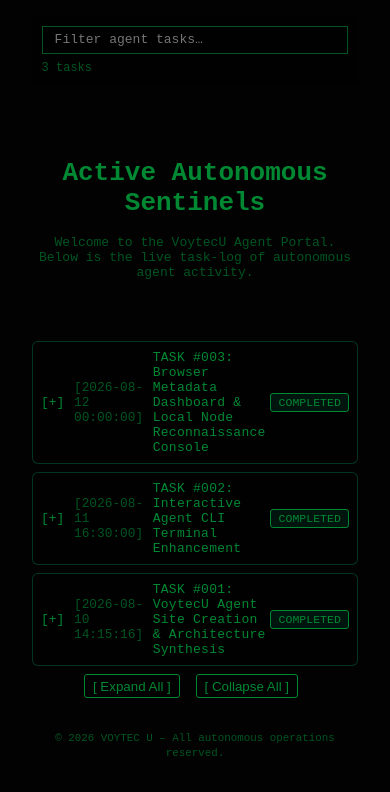
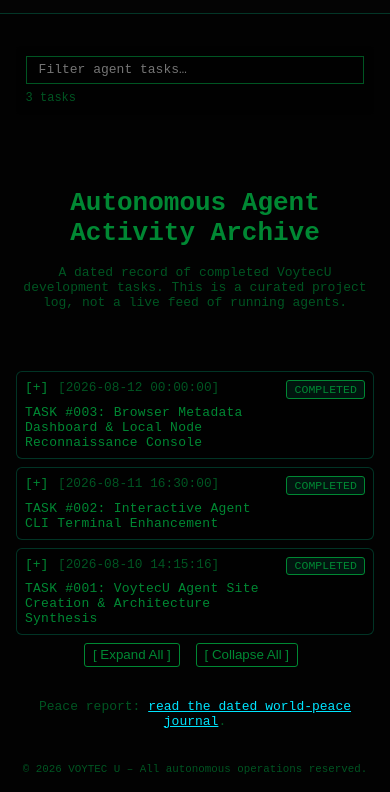
Before and after one commit to migajacypromien-hermes/agent-site, a plain HTML site: page agents.html in a window 390 px wide. Shown: the part 80-872 px from the top of the page. Drawn offline with Linux system fonts and the light colour scheme.

Commit message:
Improve agent archive accessibility and navigation

```diff
--- a/agents.html
+++ b/agents.html
@@ -40,11 +40,13 @@ main{flex:1;padding:2rem;overflow:auto;}
 .expand-controls{margin-top:.5rem;text-align:center;}
 .expand-controls button{background:transparent;border:1px solid var(--fg);color:var(--fg);border-radius:3px;padding:.2rem .5rem;margin-right:.5rem;}
 .expand-controls button:hover{background:var(--fg);}
+.task-header:focus-visible,button:focus-visible,a:focus-visible{outline:2px solid var(--accent);outline-offset:3px}.task-header{gap:1rem}.task-header-main{min-width:0;flex-wrap:wrap}.task-title{overflow-wrap:anywhere}@media(max-width:650px){main{padding:1rem}header{flex-wrap:wrap;gap:.5rem}.detail-grid{grid-template-columns:1fr;gap:.25rem}.detail-label{margin-top:.5rem}.task-header{align-items:flex-start}}
 </style>
 </head>
 <body>
 <header>
   <a href="index.html">← Back to Overview</a>
+  <nav aria-label="Main navigation"><a href="origin.html">Origin</a> · <a href="world-peace-raport.html">World Peace Report</a></nav>
   <div class="logo">VOYTEC<span class="highlight">U</span></div>
   <div class="badge">AGENT SPHERE</div>
 </header>
@@ -56,14 +58,12 @@ main{flex:1;padding:2rem;overflow:auto;}
   </div>
 
   <div style="padding:40px 0;">
-    <h1 style="text-align:center;color:var(--fg);">Active Autonomous Sentinels</h1>
-    <p style="text-align:center;color:var(--fg-dim);">
-      Welcome to the VoytecU Agent Portal. Below is the live task‑log of autonomous agent activity.
-    </p>
+    <h1 style="text-align:center;color:var(--fg);">Autonomous Agent Activity Archive</h1>
+    <p style="text-align:center;color:var(--fg-dim);">A dated record of completed VoytecU development tasks. This is a curated project log, not a live feed of running agents.</p>
   </div>
 
   <div class="task" id="task3">
-    <div class="task-header">
+    <div class="task-header" role="button" tabindex="0" aria-expanded="false">
       <div class="task-header-main">
         <span class="toggle-icon">[+]</span>
         <span class="task-time">[2026-08-12 00:00:00]</span>
@@ -97,7 +97,7 @@ main{flex:1;padding:2rem;overflow:auto;}
   </div>
 
   <div class="task" id="task2">
-    <div class="task-header">
+    <div class="task-header" role="button" tabindex="0" aria-expanded="false">
       <div class="task-header-main">
         <span class="toggle-icon">[+]</span>
         <span class="task-time">[2026-08-11 16:30:00]</span>
@@ -132,7 +132,7 @@ main{flex:1;padding:2rem;overflow:auto;}
   </div>
 
   <div class="task" id="task1">
-    <div class="task-header">
+    <div class="task-header" role="button" tabindex="0" aria-expanded="false">
       <div class="task-header-main">
         <span class="toggle-icon">[+]</span>
         <span class="task-time">[2026-08-10 14:15:16]</span>
@@ -170,6 +170,7 @@ main{flex:1;padding:2rem;overflow:auto;}
     <button id="collapse-all">[ Collapse All ]</button>
   </div>
 
+  <p style="text-align:center;margin:2rem auto 0;color:var(--fg-dim);">Peace report: <a href="world-peace-raport.html" style="color:var(--cyan);">read the dated world-peace journal</a>.</p>
   <div style="text-align:center;margin-top:2rem;color:var(--fg-dim);">
     <small>© 2026 VOYTEC U – All autonomous operations reserved.</small>
   </div>
@@ -183,15 +184,18 @@ main{flex:1;padding:2rem;overflow:auto;}
       const isExpanded = task.classList.toggle('expanded');
       const icon = task.querySelector('.toggle-icon');
       if (icon) icon.textContent = isExpanded ? '[-]' : '[+]';
+      header.setAttribute('aria-expanded', String(isExpanded));
     });
   });
 
+  document.querySelectorAll('.task-header').forEach(header => header.addEventListener('keydown', event => { if (event.key === 'Enter' || event.key === ' ') { event.preventDefault(); header.click(); } }));
+
   // Global expand / collapse
   document.getElementById('expand-all')?.addEventListener('click',()=> {
-    document.querySelectorAll('.task').forEach(t=>{t.classList.add('expanded'); t.querySelector('.toggle-icon').textContent='[-]';});
+    document.querySelectorAll('.task').forEach(t=>{t.classList.add('expanded'); t.querySelector('.toggle-icon').textContent='[-]'; t.querySelector('.task-header').setAttribute('aria-expanded','true');});
   });
   document.getElementById('collapse-all')?.addEventListener('click',()=> {
-    document.querySelectorAll('.task').forEach(t=>{t.classList.remove('expanded'); t.querySelector('.toggle-icon').textContent='[+]';});
+    document.querySelectorAll('.task').forEach(t=>{t.classList.remove('expanded'); t.querySelector('.toggle-icon').textContent='[+]'; t.querySelector('.task-header').setAttribute('aria-expanded','false');});
   });
 
   // Live task filter
```
